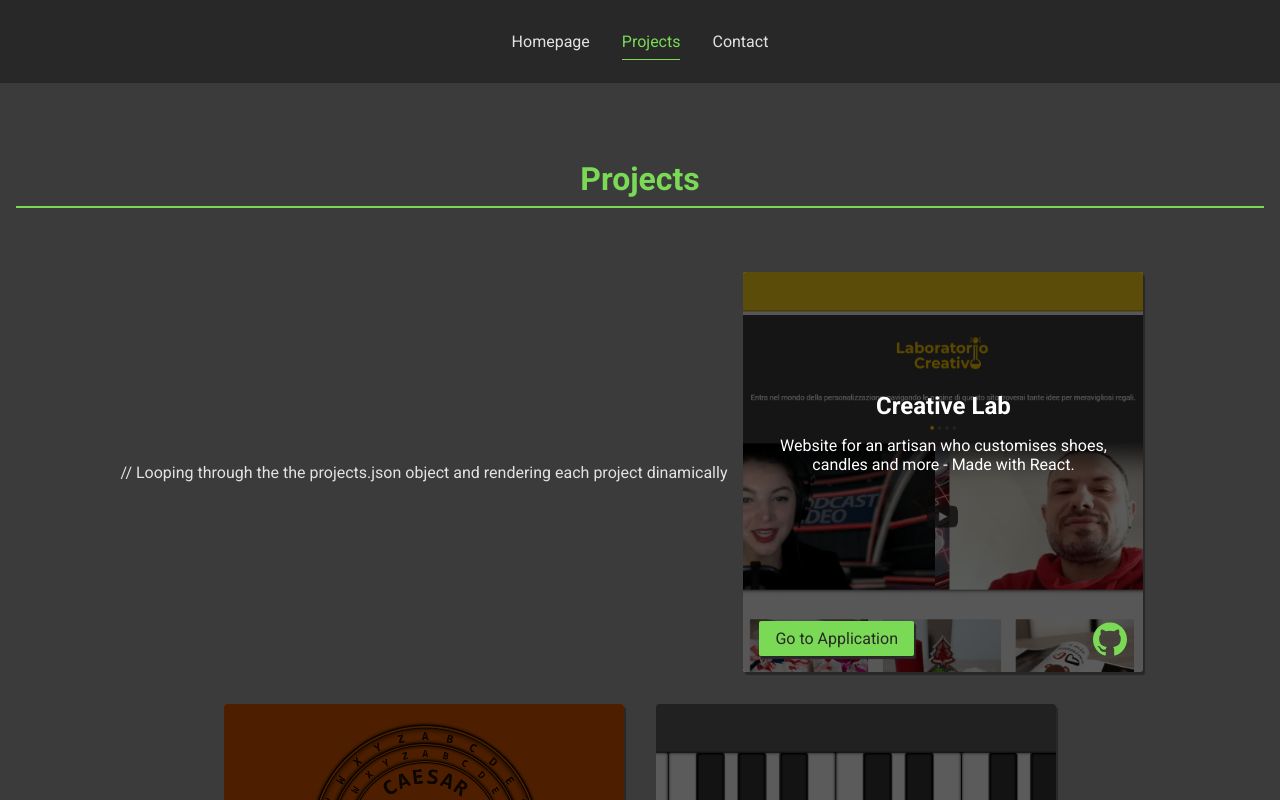
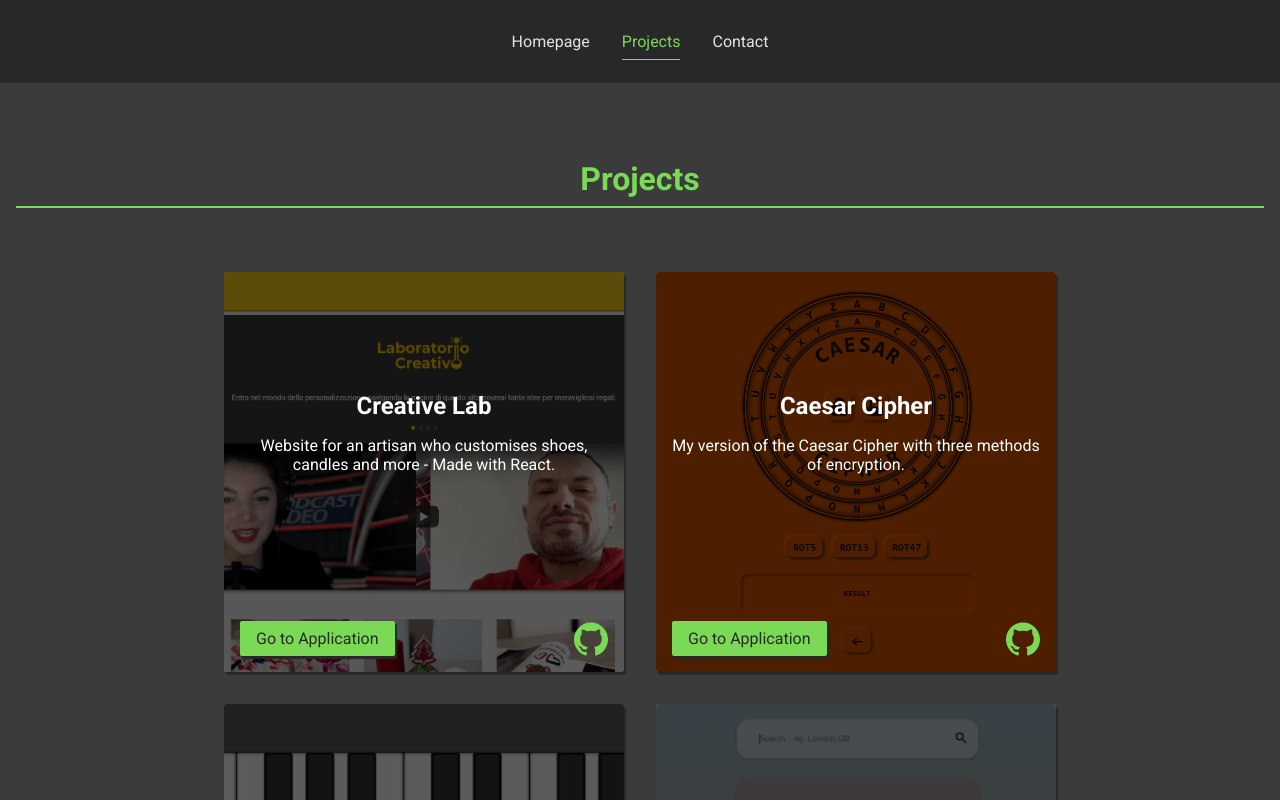
Before and after one commit to RafDiMartino/module-13-challenge-react-portfolio, a React (Create React App) app: page /#/projects in a window 1280 px wide. Shown: the top 800 px of the page. Built offline with nearby package versions, Linux system fonts and the light colour scheme.

Commit message:
adding comments on key components and methods

```diff
--- a/src/pages/Projects.js
+++ b/src/pages/Projects.js
@@ -10,8 +10,7 @@ function Projects() {
       <div className='projects-wrapper'>
         <h2>Projects</h2>
         <div className='project-wrapper'>
-
-          // Looping through the the projects.json object and rendering each project dinamically
+          {/*Looping through the the projects.json object and rendering each project dinamically */}
           {projects.map( p => <Project project={p} key={p.id} />)}
         </div>
       </div>
```
